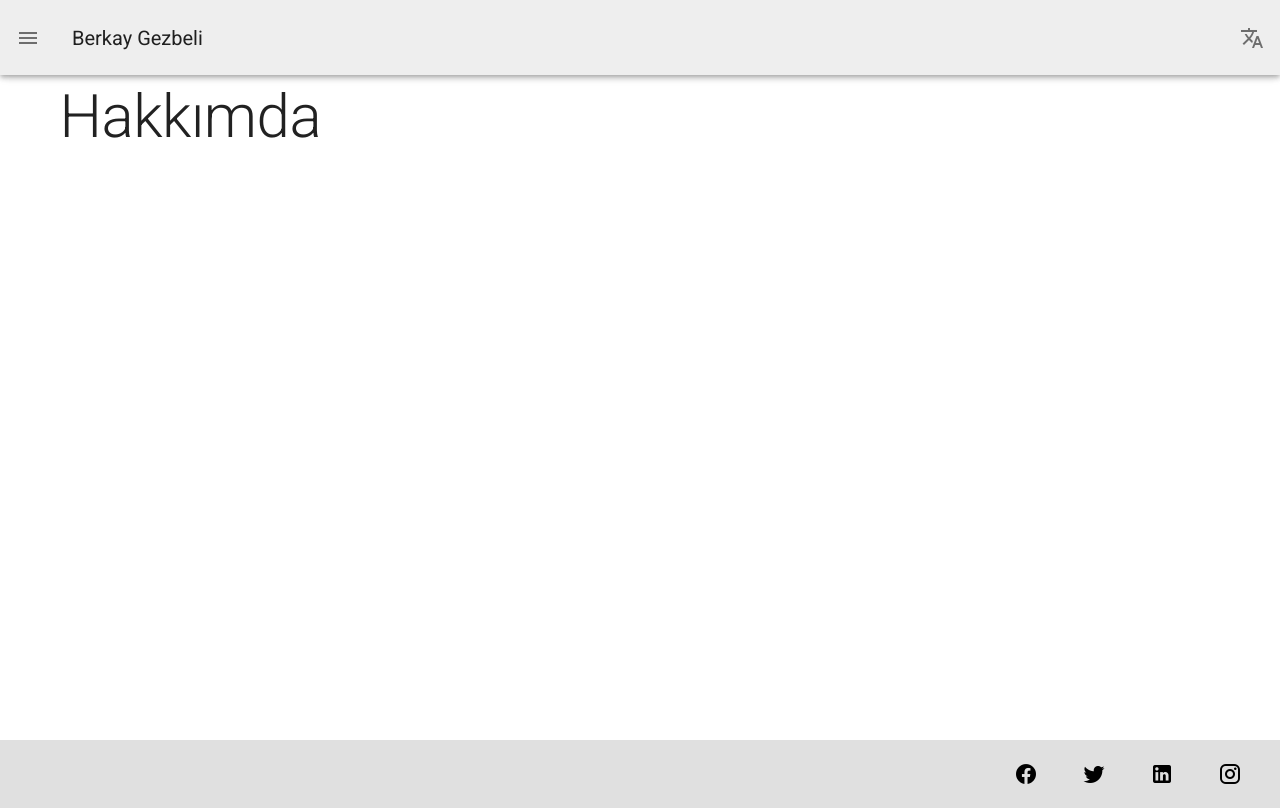
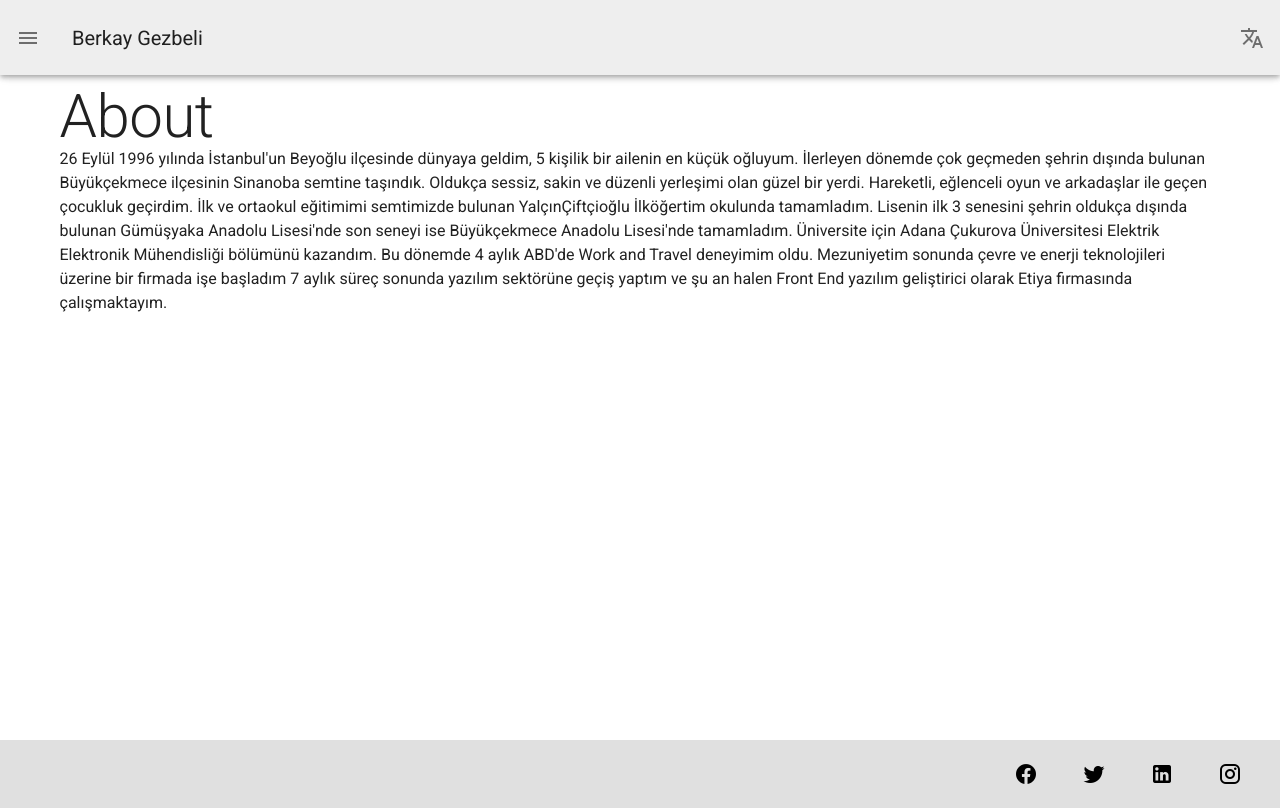
Before and after one commit to BerkayGezbeli/personal-blog, a Vue app: page /#/aboutPage in a window 1280 px wide. Built offline with nearby package versions, Linux system fonts and the light colour scheme.

Commit message:
about page turkish content adding

```diff
--- a/src/components/aboutPage.vue
+++ b/src/components/aboutPage.vue
@@ -1,6 +1,9 @@
 <template>
     <v-container>
-    <span class="text-h2">{{$t('common.about')}}</span>
+    <span class="text-h2">{{$t('about.header')}}</span>
+    <div>
+      <p>{{$t('about.content')}}</p>
+    </div>
   </v-container>
   </template>
 
--- a/src/locales/en.json
+++ b/src/locales/en.json
@@ -3,7 +3,10 @@
         "drawer": {
             "home": "Ana Sayfa",
             "about": "Hakkımda"
-        },
-        "about": "Hakkımda"
+        }
+    },
+    "about":{
+        "header": "About",
+        "content": "26 Eylül 1996 yılında İstanbul'un Beyoğlu ilçesinde dünyaya geldim, 5 kişilik bir ailenin en küçük oğluyum. İlerleyen dönemde çok geçmeden şehrin dışında bulunan Büyükçekmece ilçesinin Sinanoba semtine taşındık. Oldukça sessiz, sakin ve düzenli yerleşimi olan güzel bir yerdi. Hareketli, eğlenceli oyun ve arkadaşlar ile geçen çocukluk geçirdim. İlk ve ortaokul eğitimimi semtimizde bulunan YalçınÇiftçioğlu İlköğertim okulunda tamamladım. Lisenin ilk 3 senesini şehrin oldukça dışında bulunan Gümüşyaka Anadolu Lisesi'nde son seneyi ise Büyükçekmece Anadolu Lisesi'nde tamamladım. Üniversite için Adana Çukurova Üniversitesi Elektrik Elektronik Mühendisliği bölümünü kazandım. Bu dönemde 4 aylık ABD'de Work and Travel deneyimim oldu. Mezuniyetim sonunda çevre ve enerji teknolojileri üzerine bir firmada işe başladım 7 aylık süreç sonunda yazılım sektörüne geçiş yaptım ve şu an halen Front End yazılım geliştirici olarak Etiya firmasında çalışmaktayım."
     }
 }
--- a/src/locales/tr.json
+++ b/src/locales/tr.json
@@ -1,9 +1,12 @@
 {
     "common": {
         "drawer": {
-            "home": "Home",
-            "about": "About"
-        },
-        "about": "About"
+            "home": "Ana Sayfa",
+            "about": "Hakkımda"
+        }
+    },
+    "about":{
+        "header": "Hakkımda",
+        "content": "26 Eylül 1996 yılında İstanbul'un Beyoğlu ilçesinde dünyaya geldim, 5 kişilik bir ailenin en küçük oğluyum. İlerleyen dönemde çok geçmeden şehrin dışında bulunan Büyükçekmece ilçesinin Sinanoba semtine taşındık. Oldukça sessiz, sakin ve düzenli yerleşimi olan güzel bir yerdi. Hareketli, eğlenceli oyun ve arkadaşlar ile geçen çocukluk geçirdim. İlk ve ortaokul eğitimimi semtimizde bulunan YalçınÇiftçioğlu İlköğertim okulunda tamamladım. Lisenin ilk 3 senesini şehrin oldukça dışında bulunan Gümüşyaka Anadolu Lisesi'nde son seneyi ise Büyükçekmece Anadolu Lisesi'nde tamamladım. Üniversite için Adana Çukurova Üniversitesi Elektrik Elektronik Mühendisliği bölümünü kazandım. Bu dönemde 4 aylık ABD'de Work and Travel deneyimim oldu. Mezuniyetim sonunda çevre ve enerji teknolojileri üzerine bir firmada işe başladım 7 aylık süreç sonunda yazılım sektörüne geçiş yaptım ve şu an halen Front End yazılım geliştirici olarak Etiya firmasında çalışmaktayım."
     }
 }
```
